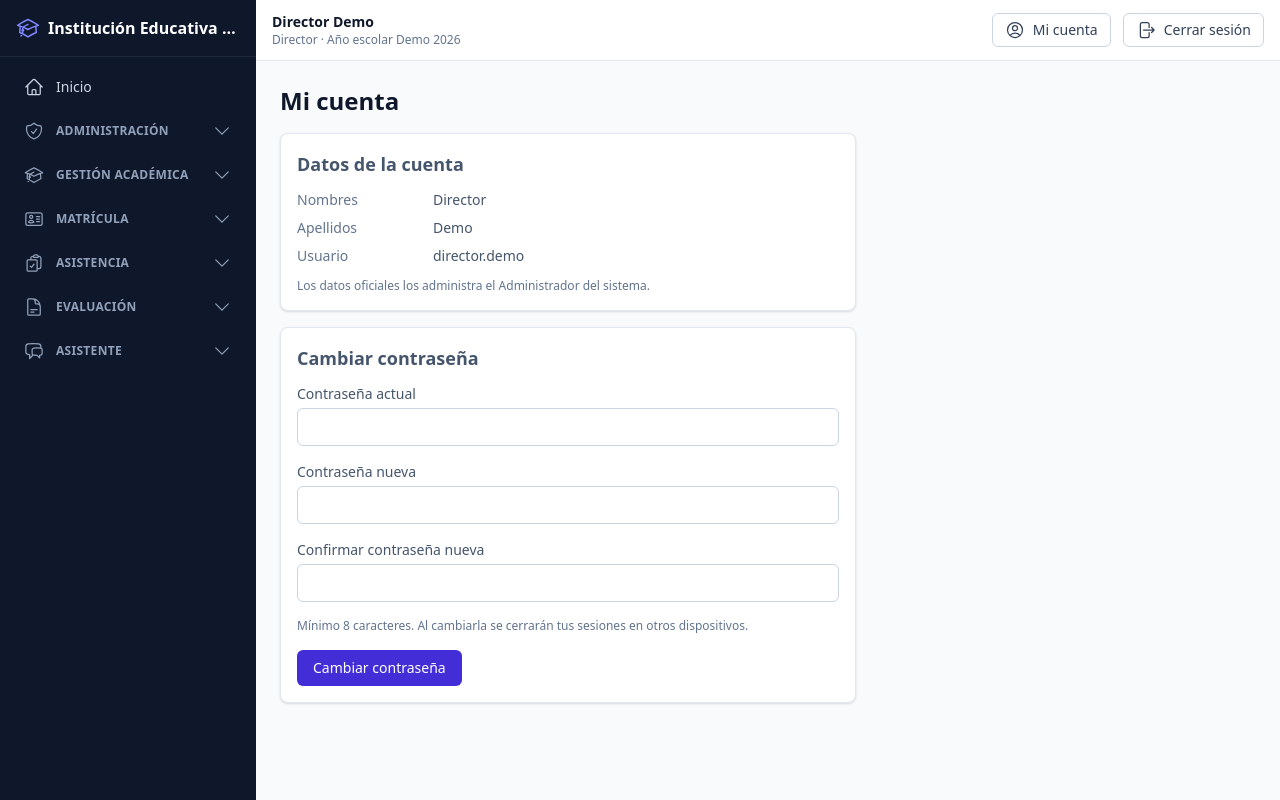
After one commit to JorgeBerroccal/Sistema-de-Gestion-Escolar, a Laravel app: page /mi-cuenta/password in a window 1280 px wide. The commit adds this page. Run offline with Laravel 12, Linux system fonts and the light colour scheme; a user stored in the database is signed in; data comes from the database, SQL or seed files in the repository; style sheets or scripts are compiled from the project's sources; parts of the project's set-up code (start-up, migrations or seed data) failed here and were passed over; some libraries are stand-ins or nearby versions.

Commit message:
feat(auth): cambio de contraseña voluntario y obligatorio en Mi cuenta (R-05)
Columna debe_cambiar_password, middleware que bloquea todo salvo Mi cuenta y el cierre de sesión,
cierre de las demás sesiones al cambiarla y cambio obligatorio al crear o restablecer una cuenta.

Co-Authored-By: Claude Sonnet 5.5 <noreply@anthropic.com>

```diff
--- /dev/null
+++ b/app/Http/Controllers/CuentaController.php
@@ -0,0 +1,36 @@
+<?php
+
+namespace App\Http\Controllers;
+
+use Illuminate\Http\RedirectResponse;
+use Illuminate\Http\Request;
+use Illuminate\Support\Facades\Auth;
+use Illuminate\View\View;
+
+class CuentaController extends Controller
+{
+    public function mostrar(Request $request): View
+    {
+        return view('cuenta.password', ['usuario' => $request->user()]);
+    }
+
+    public function actualizar(Request $request): RedirectResponse
+    {
+        $datos = $request->validate([
+            'password_actual' => ['required', 'string', 'current_password'],
+            'password' => ['required', 'string', 'min:8', 'confirmed', 'different:password_actual'],
+        ], [
+            'password_actual.current_password' => 'La contraseña actual no es correcta.',
+            'password.different' => 'La nueva contraseña debe ser distinta de la actual.',
+        ]);
+
+        $usuario = $request->user();
+        $usuario->forceFill(['password' => $datos['password'], 'debe_cambiar_password' => false])->save();
+
+        // Cierra las demás sesiones del usuario y deja vigente la actual.
+        Auth::logoutOtherDevices($datos['password']);
+        $request->session()->regenerate();
+
+        return redirect()->route('inicio')->with('exito', 'Tu contraseña se cambió correctamente.');
+    }
+}
--- /dev/null
+++ b/app/Http/Middleware/ExigeCambioDePassword.php
@@ -0,0 +1,27 @@
+<?php
+
+namespace App\Http\Middleware;
+
+use Closure;
+use Illuminate\Http\Request;
+use Illuminate\Support\Facades\Auth;
+use Symfony\Component\HttpFoundation\Response;
+
+/** Mientras haya un cambio de contraseña pendiente, solo se permite «Mi cuenta» y cerrar la sesión (R-05). */
+class ExigeCambioDePassword
+{
+    public function handle(Request $request, Closure $next): Response
+    {
+        $usuario = Auth::user();
+
+        if ($usuario?->debe_cambiar_password && ! $request->routeIs('cuenta.*', 'logout')) {
+            if ($request->expectsJson() || $request->header('X-Livewire')) {
+                abort(403, 'Debes cambiar tu contraseña antes de continuar.');
+            }
+
+            return redirect()->route('cuenta.password');
+        }
+
+        return $next($request);
+    }
+}
--- a/app/Livewire/Admin/Usuarios/Form.php
+++ b/app/Livewire/Admin/Usuarios/Form.php
@@ -109,7 +109,7 @@ class Form extends Component
                 return;
             }
         } else {
-            Usuario::create($datos + ['activo' => true]);
+            Usuario::create($datos + ['activo' => true, 'debe_cambiar_password' => true]);
         }
 
         return $this->redirectRoute('admin.usuarios.index');
@@ -125,9 +125,9 @@ class Form extends Component
 
         $datos = $this->validate(['password' => 'required|string|min:8|confirmed']);
 
-        $this->usuario->update(['password' => $datos['password']]);
+        $this->usuario->update(['password' => $datos['password'], 'debe_cambiar_password' => true]);
         $this->reset('password', 'password_confirmation');
-        session()->flash('exito', 'Contraseña restablecida.');
+        session()->flash('exito', 'Contraseña restablecida. El usuario deberá cambiarla al ingresar.');
     }
 
     public function render(): View
--- a/app/Models/Usuario.php
+++ b/app/Models/Usuario.php
@@ -33,7 +33,7 @@ class Usuario extends Authenticatable
         return preg_match(self::REGEX_USERNAME, $sugerido) === 1 ? $sugerido : '';
     }
 
-    protected $fillable = ['nombres', 'apellidos', 'username', 'email', 'password', 'rol_id', 'activo'];
+    protected $fillable = ['nombres', 'apellidos', 'username', 'email', 'password', 'rol_id', 'activo', 'debe_cambiar_password'];
 
     protected $hidden = ['password', 'remember_token'];
 
@@ -42,6 +42,7 @@ class Usuario extends Authenticatable
         return [
             'password' => 'hashed',
             'activo' => 'boolean',
+            'debe_cambiar_password' => 'boolean',
         ];
     }
 
--- a/bootstrap/app.php
+++ b/bootstrap/app.php
@@ -2,6 +2,7 @@
 
 use App\Http\Controllers\SaludController;
 use App\Http\Middleware\EnsureUserIsActive;
+use App\Http\Middleware\ExigeCambioDePassword;
 use Illuminate\Foundation\Application;
 use Illuminate\Foundation\Configuration\Exceptions;
 use Illuminate\Foundation\Configuration\Middleware;
@@ -18,7 +19,10 @@ return Application::configure(basePath: dirname(__DIR__))
         },
     )
     ->withMiddleware(function (Middleware $middleware): void {
-        $middleware->alias(['activo' => EnsureUserIsActive::class]);
+        $middleware->alias([
+            'activo' => EnsureUserIsActive::class,
+            'cambio-password' => ExigeCambioDePassword::class,
+        ]);
         $middleware->redirectGuestsTo(fn () => route('login'));
         $middleware->redirectUsersTo(fn () => route('inicio'));
     })
--- /dev/null
+++ b/resources/views/cuenta/password.blade.php
@@ -0,0 +1,39 @@
+@extends('layouts.app')
+
+@section('content')
+    <h1 class="text-2xl font-semibold">Mi cuenta</h1>
+
+    @if ($usuario->debe_cambiar_password)
+        <x-alerta tipo="aviso" class="mt-4 max-w-xl">Debes definir una contraseña nueva antes de usar el sistema.</x-alerta>
+    @endif
+
+    <x-tarjeta class="mt-4 max-w-xl">
+        <h2 class="mb-3 text-lg font-semibold">Datos de la cuenta</h2>
+        <dl class="grid gap-2 text-sm sm:grid-cols-[8rem_1fr]">
+            <dt class="text-slate-500">Nombres</dt><dd>{{ $usuario->nombres }}</dd>
+            <dt class="text-slate-500">Apellidos</dt><dd>{{ $usuario->apellidos }}</dd>
+            <dt class="text-slate-500">Usuario</dt><dd>{{ $usuario->username }}</dd>
+        </dl>
+        <p class="mt-3 text-xs text-slate-500">Los datos oficiales los administra el Administrador del sistema.</p>
+    </x-tarjeta>
+
+    <x-tarjeta class="mt-4 max-w-xl">
+        <h2 class="mb-3 text-lg font-semibold">Cambiar contraseña</h2>
+        <form method="POST" action="{{ route('cuenta.password.actualizar') }}" class="space-y-4">
+            @csrf
+            @method('PUT')
+            @foreach ([['password_actual', 'Contraseña actual', 'current-password'], ['password', 'Contraseña nueva', 'new-password'], ['password_confirmation', 'Confirmar contraseña nueva', 'new-password']] as [$campo, $etiqueta, $auto])
+                <div>
+                    <label for="{{ $campo }}" class="block text-sm font-medium">{{ $etiqueta }}</label>
+                    <input id="{{ $campo }}" name="{{ $campo }}" type="password" required autocomplete="{{ $auto }}"
+                           class="mt-1 w-full rounded-md border border-slate-300 px-3 py-2 focus:border-indigo-500 focus:outline-none focus:ring-2 focus:ring-indigo-200">
+                    @if ($campo !== 'password_confirmation')
+                        @error($campo) <p class="mt-1 text-sm text-red-600">{{ $message }}</p> @enderror
+                    @endif
+                </div>
+            @endforeach
+            <p class="text-xs text-slate-500">Mínimo 8 caracteres. Al cambiarla se cerrarán tus sesiones en otros dispositivos.</p>
+            <x-boton type="submit">Cambiar contraseña</x-boton>
+        </form>
+    </x-tarjeta>
+@endsection
--- a/resources/views/layouts/app.blade.php
+++ b/resources/views/layouts/app.blade.php
@@ -32,6 +32,9 @@
             @endauth
 
             <main class="mx-auto max-w-6xl p-4 md:p-6">
+                @if (session('exito'))
+                    <x-alerta tipo="exito" class="mb-4">{{ session('exito') }}</x-alerta>
+                @endif
                 @yield('content')
                 {{ $slot ?? '' }}
             </main>
--- a/resources/views/layouts/partials/encabezado.blade.php
+++ b/resources/views/layouts/partials/encabezado.blade.php
@@ -10,6 +10,9 @@
         <p class="truncate text-sm font-semibold text-slate-900">{{ $usuario->nombre_completo }}</p>
         <p class="truncate text-xs text-slate-500">{{ $usuario->rol?->nombre }}@if ($anio) · Año escolar {{ $anio }}@endif</p>
     </div>
+    <a href="{{ route('cuenta.password') }}" class="inline-flex items-center gap-2 rounded-md border border-slate-300 px-3 py-1.5 text-sm text-slate-700 hover:bg-slate-50 focus:outline-none focus-visible:ring-2 focus-visible:ring-indigo-500" title="Mi cuenta">
+        <x-icono nombre="user-circle" class="size-4" /><span class="hidden sm:inline">Mi cuenta</span><span class="sr-only sm:hidden">Mi cuenta</span>
+    </a>
     <form method="POST" action="{{ url('/logout') }}">
         @csrf
         <button type="submit" class="inline-flex items-center gap-2 rounded-md border border-slate-300 px-3 py-1.5 text-sm text-slate-700 hover:bg-slate-50 focus:outline-none focus-visible:ring-2 focus-visible:ring-indigo-500" title="Cerrar sesión">
--- a/routes/web.php
+++ b/routes/web.php
@@ -2,6 +2,7 @@
 
 use App\Http\Controllers\Auth\LoginController;
 use App\Http\Controllers\BoletaController;
+use App\Http\Controllers\CuentaController;
 use App\Http\Controllers\NotasController;
 use App\Livewire\Academico;
 use App\Livewire\Admin\Permisos;
@@ -18,8 +19,13 @@ Route::middleware('guest')->group(function () {
     Route::post('/login', [LoginController::class, 'store'])->name('login.store');
 });
 
-Route::middleware(['auth', 'activo'])->group(function () {
+Route::middleware(['auth', 'auth.session', 'activo', 'cambio-password'])->group(function () {
     Route::post('/logout', [LoginController::class, 'destroy'])->name('logout');
+
+    // R-05 — Mi cuenta: cambio de contraseña (voluntario u obligatorio). Es lo único accesible con un cambio pendiente.
+    Route::get('/mi-cuenta/password', [CuentaController::class, 'mostrar'])->name('cuenta.password');
+    Route::put('/mi-cuenta/password', [CuentaController::class, 'actualizar'])->name('cuenta.password.actualizar');
+
     Route::redirect('/', '/inicio');
     Route::view('/inicio', 'inicio')->name('inicio');
 
```
Also changed, not shown: docs/retoques.md (+1 -1 lines), tests/Feature/Auth/CambioDePasswordTest.php (added, +100 -0 lines), tests/TestCase.php (+12 -0 lines), database/migrations/2026_11_20_000001_add_debe_cambiar_password_to_usuarios_table.php (added).
